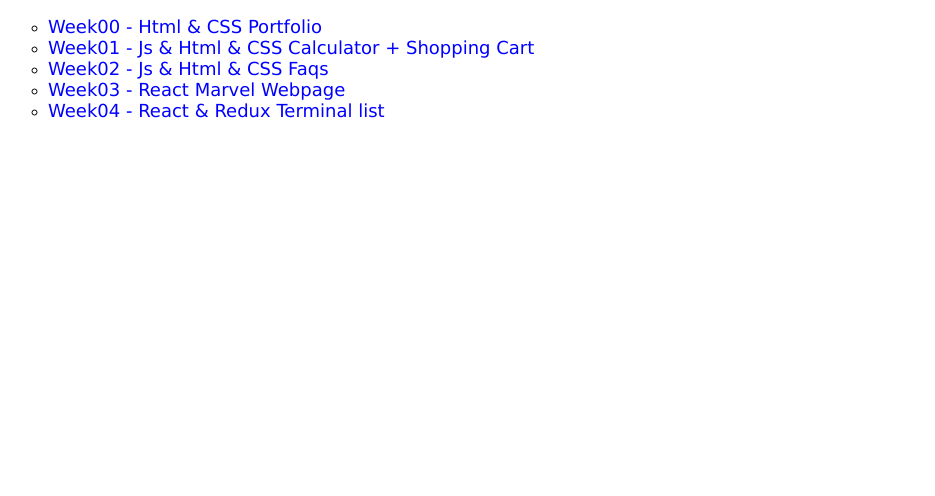
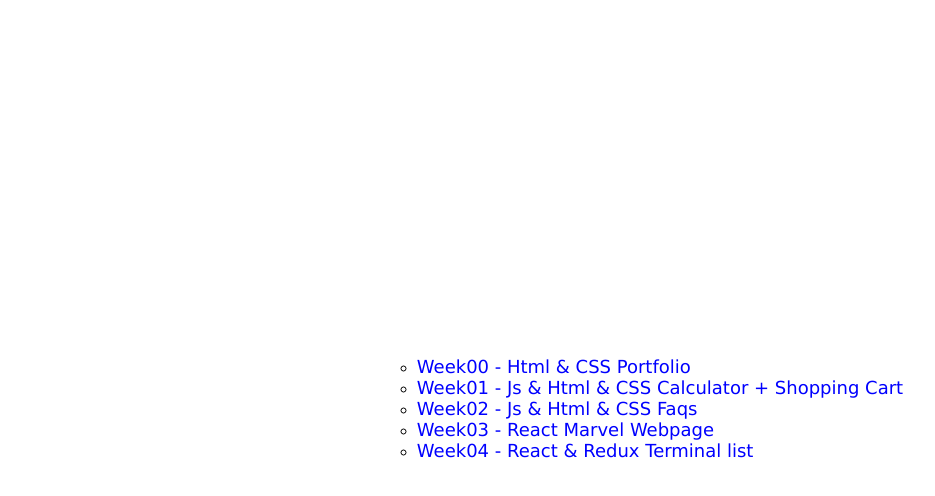
Before and after one commit to marc459/FrontPortfolioProyects, a plain HTML site: page index.html in a window 1280 px wide. Shown: the whole page, without its empty margins (0-935 px from the left). Drawn offline with Linux system fonts and the light colour scheme.

Commit message:
a bit style

```diff
--- a/index.html
+++ b/index.html
@@ -6,6 +6,12 @@
     <meta name="viewport" content="width=device-width, initial-scale=1.0">
     <title>Proyects</title>
     <style>
+        .menu{
+            display: flex;
+            height: 100vh;
+            justify-content: center;
+            align-items: center;
+        }
         a{
             color: blue;
             text-decoration: none;
@@ -19,14 +25,15 @@
     </style>
 </head>
 <body>
-    <ul>
-        <li><a href="https://marc459.github.io/FrontPortfolioProyects/week00">Week00 - Html & CSS Portfolio</a></li>
-        <li><a href="https://marc459.github.io/FrontPortfolioProyects/week01">Week01 - Js & Html & CSS Calculator + Shopping Cart</a></li>
-        <li><a href="https://marc459.github.io/FrontPortfolioProyects/week02">Week02 - Js & Html & CSS Faqs</a></li>
-        <li><a href="https://marc459.github.io/FrontPortfolioProyects/week03">Week03 - React Marvel Webpage</a></li>
-        <li><a href="https://marc459.github.io/FrontPortfolioProyects/week04">Week04 - React & Redux Terminal list</a></li>
-
-    </ul>
+    <div class="menu">
+        <ul>
+            <li><a href="/FrontPortfolioProyects/week00">Week00 - Html & CSS Portfolio</a></li>
+            <li><a href="/FrontPortfolioProyects/week01">Week01 - Js & Html & CSS Calculator + Shopping Cart</a></li>
+            <li><a href="/FrontPortfolioProyects/week02">Week02 - Js & Html & CSS Faqs</a></li>
+            <li><a href="/FrontPortfolioProyects/week03">Week03 - React Marvel Webpage</a></li>
+            <li><a href="/FrontPortfolioProyects/week04">Week04 - React & Redux Terminal list</a></li>
+        </ul>
+    </div>
 
 </body>
 </html>
```
